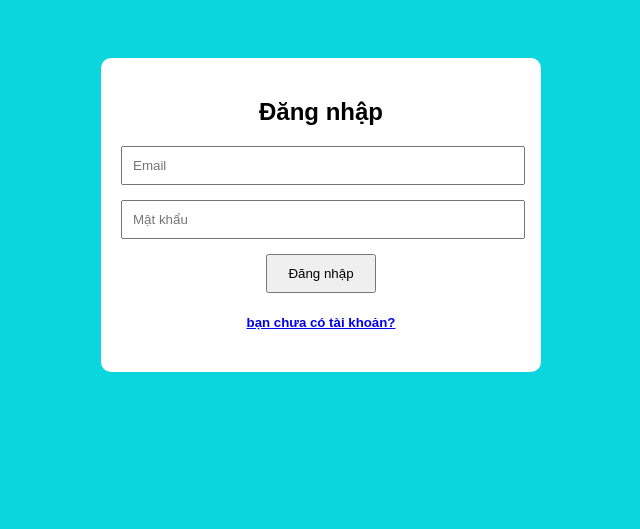
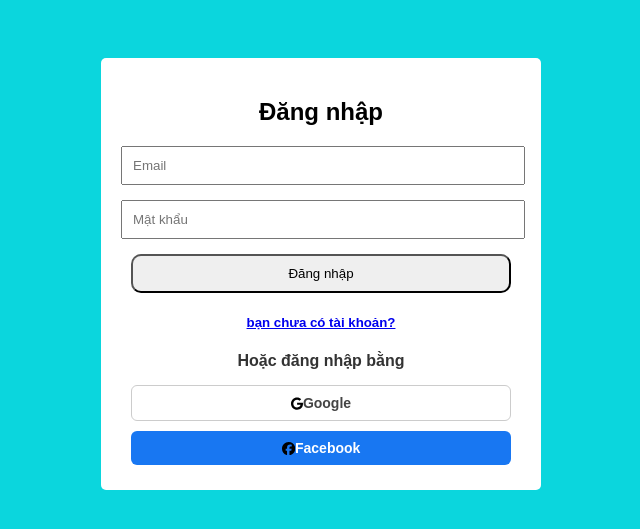
Before and after one commit to hieuknguyen/webchat, a Django app: page /login/ in a window 1280 px wide. Shown: the top 529 px of the page, without its empty margins (319-959 px from the left). Run offline with Django 4.2, Linux system fonts and the light colour scheme.

Commit message:
them phuong thuc dang nhap

```diff
--- a/webchat/users/static/style.css
+++ b/webchat/users/static/style.css
@@ -2,16 +2,33 @@ body {
   font-family: Arial;
   background: rgb(11, 214, 221);
   padding: 50px;
+  /* box-sizing: border-box; */
+
 }
 .form-container {
   background: white;
   padding: 20px;
-  max-width: 400px;
+  width: 400px;
   margin: auto;
+  border-radius: 5px;
+  text-align: center;
+  display: block
+}
+input, button {
+  display: block;
+  width: 95%;
+  margin: 15px auto;
+  padding: 10px;
+}
+.btn1 {
+  width: 95%;
   border-radius: 10px;
   text-align: center;
+  display: block;
+  margin: 0 auto 15px;
+  padding: 10px;
 }
-input {
+/* input {
   display: block;
   width: 95%;
   margin-bottom: 15px;
@@ -19,4 +36,49 @@ input {
 }
 button {
   padding: 10px 20px;
+  width: 80%;
+  display: block;
+} */
+
+
+.social-login p {
+  margin-bottom: 10px;
+  color: #333;
+  font-weight: bold;
 }
+
+.social-btn {
+
+  align-items: center;
+  display: inline-flex;
+  justify-content: center;
+  border: none;
+  line-height: 1;
+  border-radius: 6px;
+  font-size: 14px;
+  font-weight: bold;
+  cursor: pointer;
+  margin: 5px;
+  transition: transform 0.1s ease-in-out;
+}
+
+.social-btn.google {
+  background-color: #fff;
+  color: #444;
+  border: 1px solid #ccc;
+}
+
+.social-btn.google:hover {
+  background-color: #f2f2f2;
+  transform: scale(1.02);
+}
+
+.social-btn.facebook {
+  background-color: #1877f2;
+  color: white;
+}
+
+.social-btn.facebook:hover {
+  background-color: #145dbf;
+  transform: scale(1.02);
+}
--- a/webchat/users/templates/login.html
+++ b/webchat/users/templates/login.html
@@ -5,8 +5,19 @@
   <h2>Đăng nhập</h2>
   <input type="text" id="email" placeholder="Email">
   <input type="password" id="password" placeholder="Mật khẩu">
-  <button onclick="login()">Đăng nhập</button>
+  <button class ="btn1" onclick="login()">Đăng nhập</button>
   <h5><a href="/register/">bạn chưa có tài khoản?</a></h5>
+  <div class="social-login">
+  <p>Hoặc đăng nhập bằng</p>
+  <button class="social-btn google" onclick="alert('Google login placeholder')">
+    <svg xmlns="http://www.w3.org/2000/svg" height="13.3" width="12" viewBox="0 0 488 512"><path d="M488 261.8C488 403.3 391.1 504 248 504 110.8 504 0 393.2 0 256S110.8 8 248 8c66.8 0 123 24.5 166.3 64.9l-67.5 64.9C258.5 52.6 94.3 116.6 94.3 256c0 86.5 69.1 156.6 153.7 156.6 98.2 0 135-70.4 140.8-106.9H248v-85.3h236.1c2.3 12.7 3.9 24.9 3.9 41.4z"/></svg>
+    Google
+  </button>
+  <button class="social-btn facebook" onclick="alert('Facebook login placeholder')">
+    <svg xmlns="http://www.w3.org/2000/svg" height="13.3" width="13.3" viewBox="0 0 512 512"><path d="M512 256C512 114.6 397.4 0 256 0S0 114.6 0 256C0 376 82.7 476.8 194.2 504.5V334.2H141.4V256h52.8V222.3c0-87.1 39.4-127.5 125-127.5c16.2 0 44.2 3.2 55.7 6.4V172c-6-.6-16.5-1-29.6-1c-42 0-58.2 15.9-58.2 57.2V256h83.6l-14.4 78.2H287V510.1C413.8 494.8 512 386.9 512 256h0z"/></svg>
+    Facebook
+  </button>
+  </div>
 </div>
 <script>
   async function login() {
@@ -27,7 +38,7 @@
 
       if (response.ok) {
         alert("Đăng nhập thành công!");
-        window.location.href = "/"; // ← chuyển về trang chủ
+        window.location.href = "/";
       } else {
         alert("Lỗi: " + (data.message || "Email hoặc mật khẩu sai."));
       }
```
Also changed, not shown: webchat/users/templates/register.html (+16 -1 lines), webchat/db.sqlite3.
